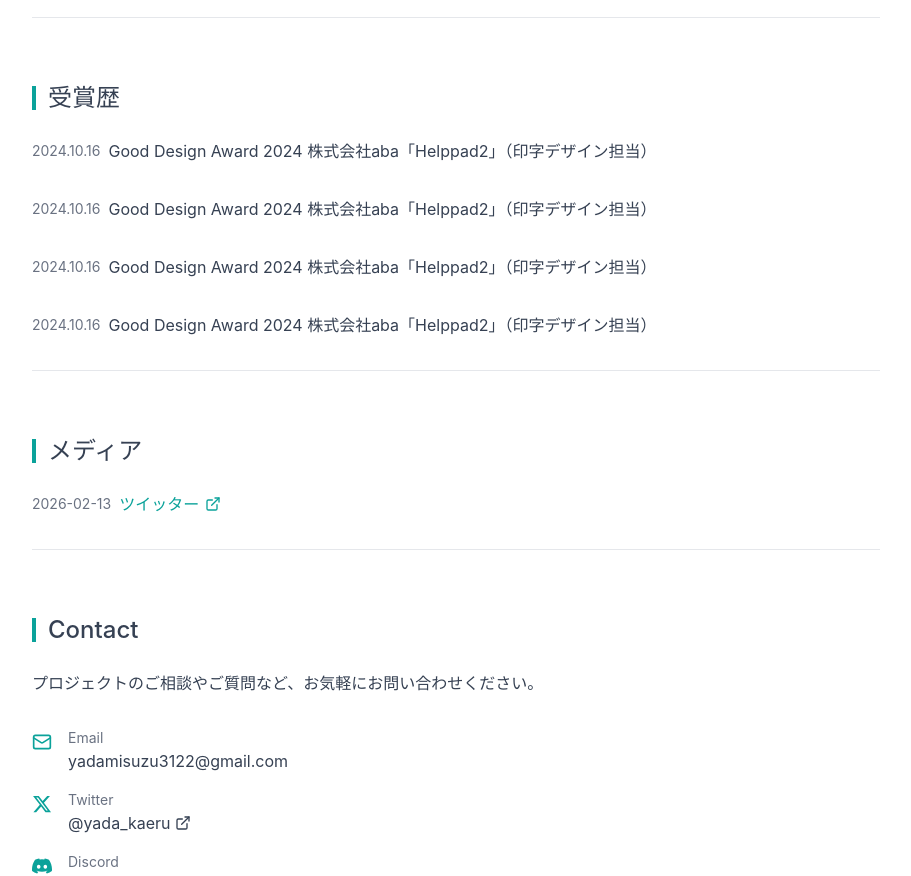
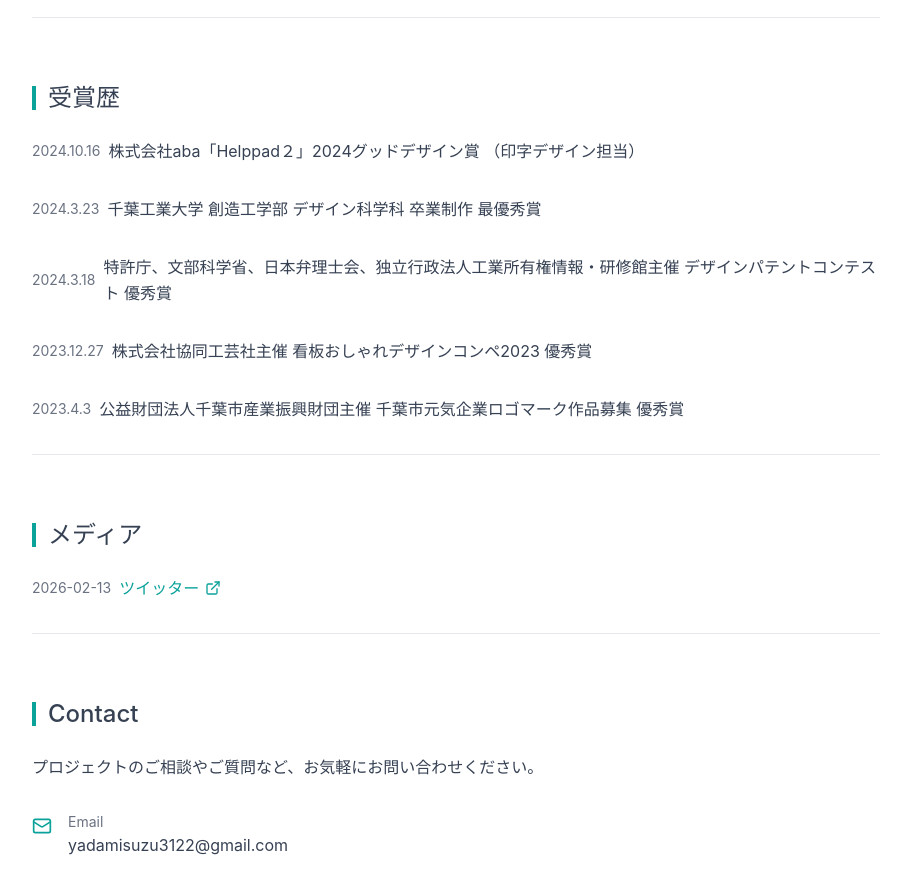
Before and after one commit to yadanium/Yada_folio_2026, a React (Vite) app: page /about in a window 1280 px wide. Shown: the part 1620-2496 px from the top of the page, without its empty margins (184-1095 px from the left). Built offline with nearby package versions, Linux system fonts and the light colour scheme.

Commit message:
Update About page to reflect recent awards and achievements, including rephrasing of existing entries for clarity and consistency.

```diff
--- a/src/app/pages/About.tsx
+++ b/src/app/pages/About.tsx
@@ -121,19 +121,23 @@
             <ul className="space-y-4">
               <li className="flex items-center gap-2 py-2">
                 <span className="text-sm text-gray-500 shrink-0">2024.10.16</span>
-                <span>Good Design Award 2024 株式会社aba「Helppad2」（印字デザイン担当）</span>
+                <span>株式会社aba「Helppad２」2024グッドデザイン賞 （印字デザイン担当）</span>
               </li>
               <li className="flex items-center gap-2 py-2">
-                <span className="text-sm text-gray-500 shrink-0">2024.10.16</span>
-                <span>Good Design Award 2024 株式会社aba「Helppad2」（印字デザイン担当）</span>
+                <span className="text-sm text-gray-500 shrink-0">2024.3.23</span>
+                <span>千葉工業大学 創造工学部 デザイン科学科 卒業制作 最優秀賞</span>
               </li>
               <li className="flex items-center gap-2 py-2">
-                <span className="text-sm text-gray-500 shrink-0">2024.10.16</span>
-                <span>Good Design Award 2024 株式会社aba「Helppad2」（印字デザイン担当）</span>
+                <span className="text-sm text-gray-500 shrink-0">2024.3.18</span>
+                <span>特許庁、文部科学省、日本弁理士会、独立行政法人工業所有権情報・研修館主催 デザインパテントコンテスト 優秀賞</span>
               </li>
               <li className="flex items-center gap-2 py-2">
-                <span className="text-sm text-gray-500 shrink-0">2024.10.16</span>
-                <span>Good Design Award 2024 株式会社aba「Helppad2」（印字デザイン担当）</span>
+                <span className="text-sm text-gray-500 shrink-0">2023.12.27</span>
+                <span>株式会社協同工芸社主催 看板おしゃれデザインコンペ2023 優秀賞</span>
+              </li>
+              <li className="flex items-center gap-2 py-2">
+                <span className="text-sm text-gray-500 shrink-0">2023.4.3</span>
+                <span>公益財団法人千葉市産業振興財団主催 千葉市元気企業ロゴマーク作品募集 優秀賞</span>
               </li>
             </ul>
           </div>
```
